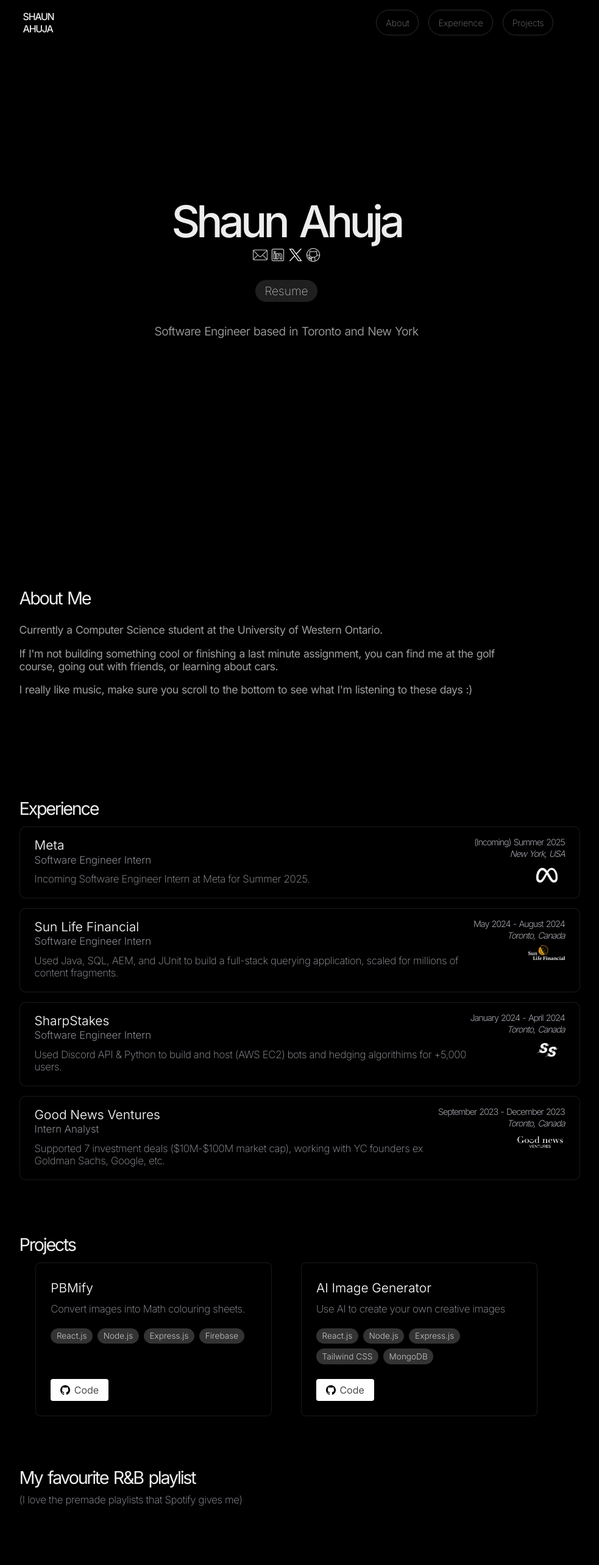
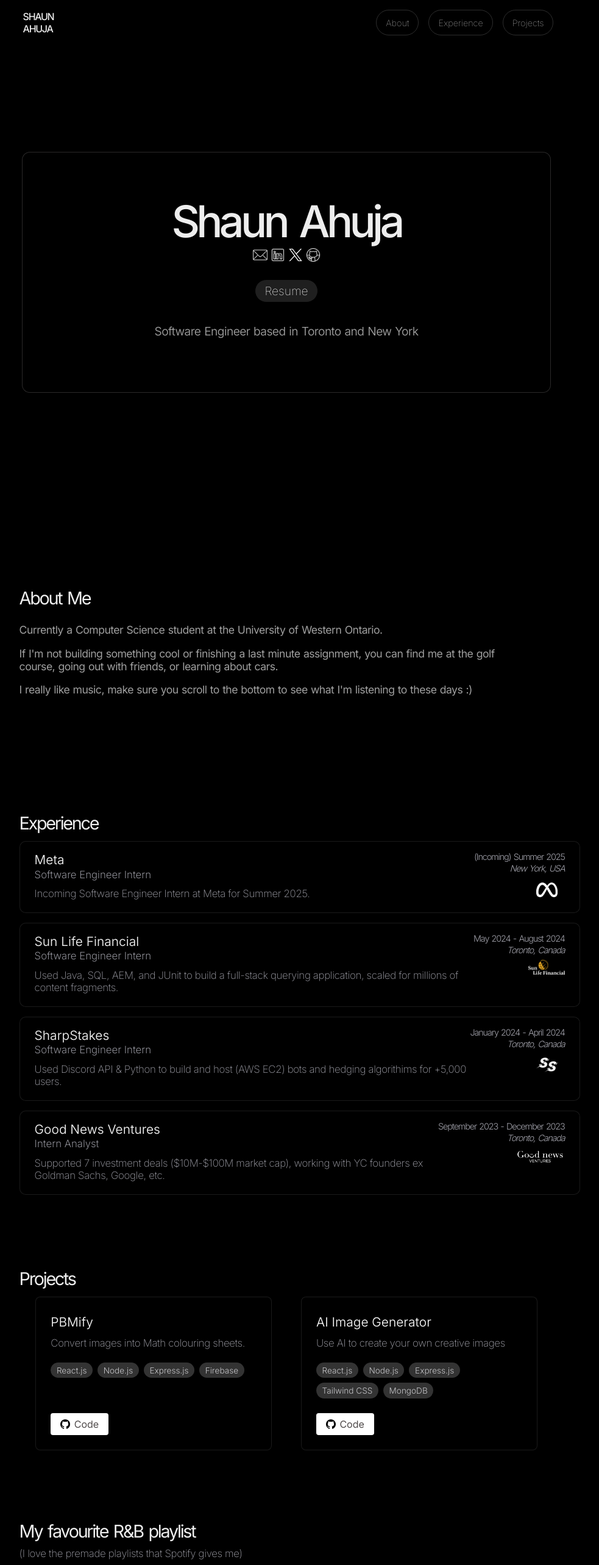
Before and after one commit to shaun-ahuja/personal-website, a React (Vite) app: page / in a window 1280 px wide. Shown: the top 2566 px of the page at 61% size, without its empty margins (170-1153 px from the left). Built offline with nearby package versions, Linux system fonts and the light colour scheme; grey boxes are pictures that could not be loaded.

Commit message:
website done for now, need to add staple piece

```diff
--- a/src/components/Navbar.css
+++ b/src/components/Navbar.css
@@ -20,12 +20,12 @@
 
 }
 
-.name-logo:hover {
+/* .name-logo:hover {
     color: rgb(226, 226, 226);
     background-color: rgb(31, 31, 31);
     transition: 0.2s;
-    cursor: pointer;
-}
+    /* cursor: pointer; */
+/* } */
 
 .navbar-buttons {
     display: flex;
--- a/src/index.css
+++ b/src/index.css
@@ -14,7 +14,7 @@
 }
 
 .nameBox {
-  /* box-shadow: 0 0 0 1px rgb(42, 41, 41); */
+  box-shadow: 0 0 0 1px rgb(42, 41, 41);
   border-radius: 12px;
   display: flex;
   flex-direction: column;
@@ -45,6 +45,7 @@
   /* Match the width of .box */
   max-width: 90%;
   box-sizing: border-box;
+  margin-bottom: 3vh;
 }
 
 .projects-container {
@@ -56,7 +57,7 @@
 
 .experience-box,
 .projects-box {
-  margin-bottom: 6vh;
+  margin-bottom: 10vh;
 }
 
 
```
